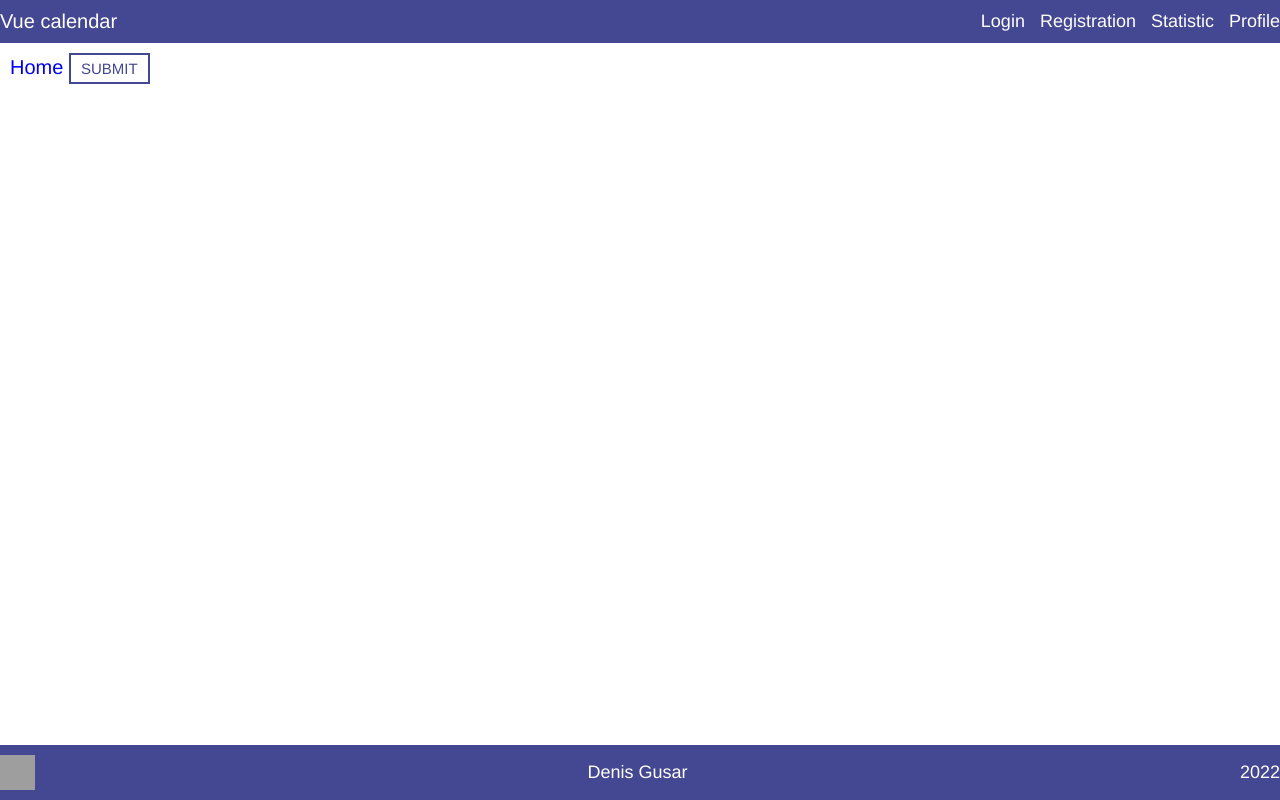
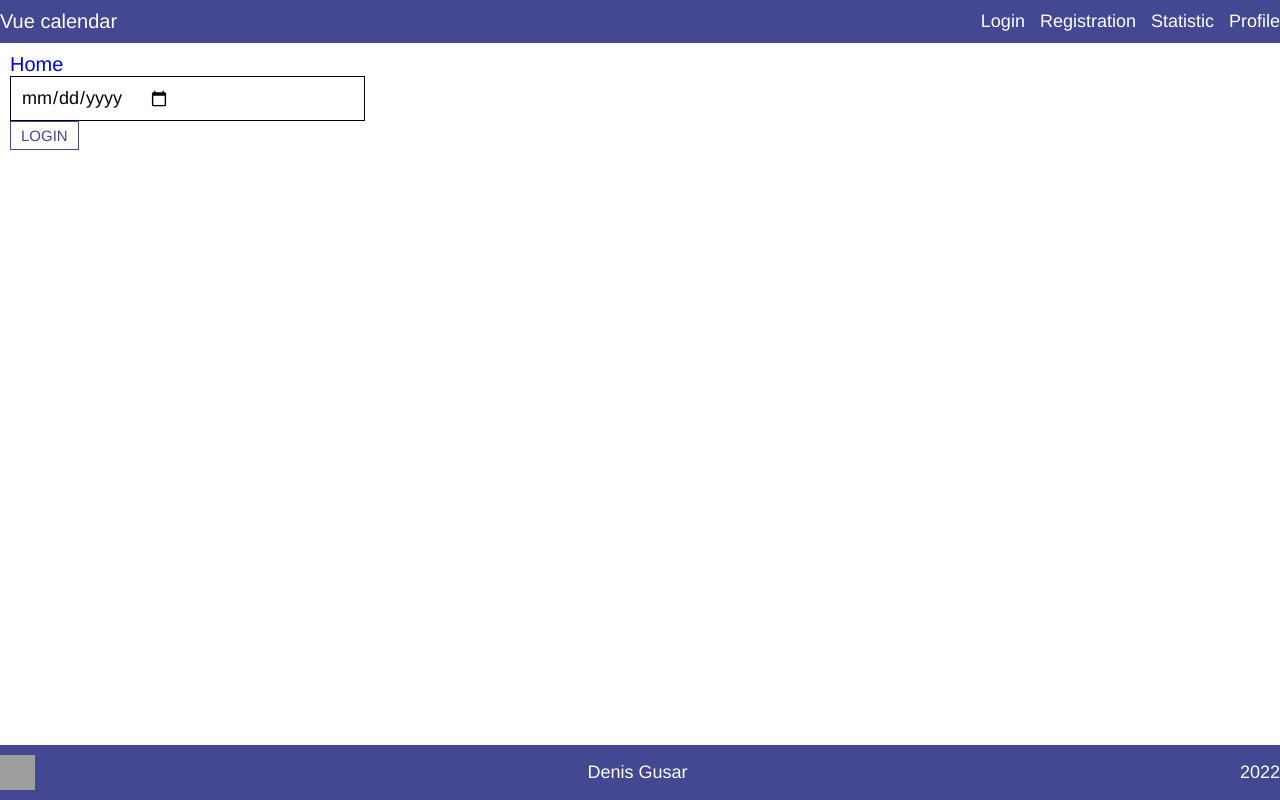
Before and after one commit to DeGusar/vue-calendar, a Vue app in the folder vue-calendar/: page /login in a window 1280 px wide. Built offline with nearby package versions, Linux system fonts and the light colour scheme; grey boxes are pictures that could not be loaded.

Commit message:
feat: implement basic input component

```diff
--- a/vue-calendar/src/components/basicComponents/ButtonComponent.vue
+++ b/vue-calendar/src/components/basicComponents/ButtonComponent.vue
@@ -10,6 +10,7 @@
 <script>
 export default {
   name: 'ButtonComponent',
+
   props: {
     onClick: {
       type: Function,
@@ -26,7 +27,7 @@ export default {
     color: rgb(68 71 145);
     padding: 5px 10px;
     text-transform: uppercase;
-    border: 2px solid rgb(68 71 145);
+    border: 1px solid rgb(68 71 145);
 
     &:hover {
       background-color: rgb(68 71 145);
--- a/vue-calendar/src/components/basicComponents/InputComponent.vue
+++ b/vue-calendar/src/components/basicComponents/InputComponent.vue
@@ -0,0 +1,45 @@
+<template>
+  <input
+    :placeholder="placeHolder"
+    class="input"
+    :type="type"
+    :value="value"
+    @input="$emit('input', $event.target.value)"
+  >
+</template>
+
+<script>
+export default {
+  name: 'InputComponent',
+
+  props: {
+    placeHolder: {
+      type: String,
+      default: 'Placeholder'
+    },
+    type: {
+      type: String,
+      default: 'text'
+    },
+    value: {
+      type: [String, Number, Date],
+      required: true
+    }
+  }
+}
+</script>
+
+<style lang="scss">
+  .input {
+    display: flex;
+    align-items: center;
+    width: 355px;
+    height: 45px;
+    padding-right: 10px;
+    padding-left: 10px;
+    font-size: 1.8rem;
+    line-height: 2.1rem;
+    color: rgb(3 3 3);
+    border: 1px solid rgb(3 3 3);
+  }
+</style>
--- a/vue-calendar/src/views/LoginPage/index.vue
+++ b/vue-calendar/src/views/LoginPage/index.vue
@@ -1,30 +1,39 @@
-<!-- eslint-disable vue/attribute-hyphenation -->
 <template>
   <div class="login-page">
-    <router-link :to="routeMainPage">
+    <router-link
+      :to="routeMainPage"
+    >
       Home
     </router-link>
-    <button-component :onClick="writeToConsole">
-      Submit
+    <input-component
+      v-model="inputValue"
+      :type="inputType"
+      :value="inputValue"
+    />
+    <button-component :on-click="submitLoginForm">
+      Login
     </button-component>
   </div>
 </template>
 
 <script>
 import { urlNames } from '@/utils/constants'
-import { ButtonComponent } from '@/components'
+import { ButtonComponent, InputComponent } from '@/components'
 
 export default {
   name: 'LoginPage',
-  components: { ButtonComponent },
+  components: { ButtonComponent, InputComponent },
+
   data: () => ({
-    routeMainPage: { name: urlNames.MAIN_PAGE }
+    routeMainPage: { name: urlNames.MAIN_PAGE },
+    inputType: 'date',
+    inputValue: ''
   }),
+
   methods: {
-    writeToConsole () {
-      console.log('click')
+    submitLoginForm (e) {
+      this.inputValue = ''
     }
-
   }
 }
 </script>
```
